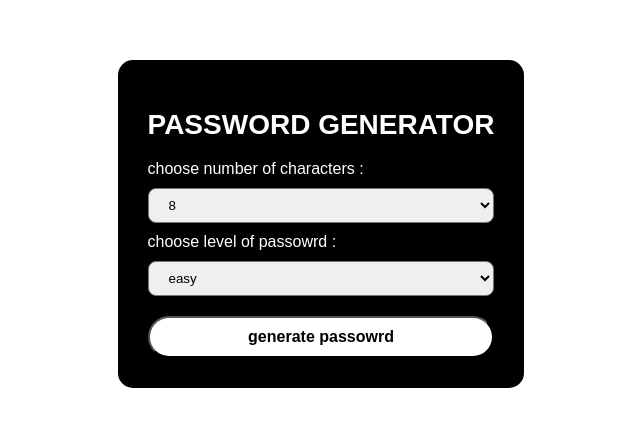
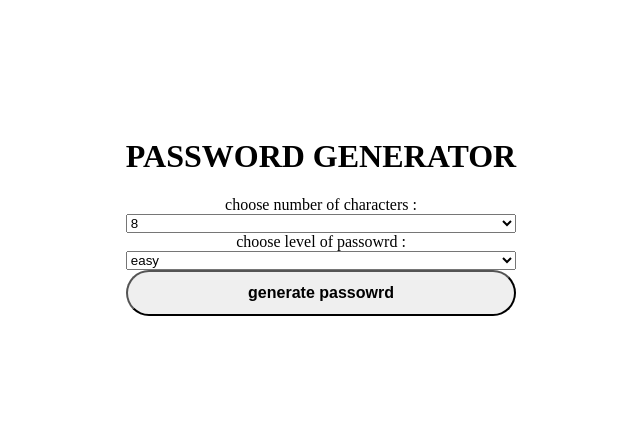
Before and after one commit to amine-omari/AI-Password, a Next.js app: page / in a window 1280 px wide. Shown: the part 184-610 px from the top of the page, without its empty margins (319-959 px from the left). Built offline with nearby package versions, Linux system fonts and the light colour scheme.

Commit message:
refactor: styles folder

```diff
--- a/styles/globals.css
+++ b/styles/globals.css
@@ -1,69 +1,29 @@
 body {
+  height: 100vh;
+  margin: 0;
   display: flex;
   justify-content: center;
   align-items: center;
-  height: 100vh;
-  font-family: sans-serif;
-  overflow: hidden;
-}
-
-.card {
-  background-color: black;
-  display: flex;
-  flex-direction: column;
-  align-items: center;
-  padding: 30px;
-  border-radius: 15px;
-  color: white;
-}
-
-h1 {
-  font-size: 28px;
+  text-align: center;
 }
 
 form {
   display: flex;
   flex-direction: column;
-  width: 100%;
-  gap: 10px;
-}
-
-form select {
-  padding: 8px 16px;
-  border-radius: 8px;
-  outline: none;
-  cursor: pointer;
 }
 
 form button {
-  margin-top: 10px;
-  padding: 10px 20px;
-  background-color: white;
-  border-radius: 120px;
+  padding: 12px;
+  border-radius: 99px;
   cursor: pointer;
   font-size: 16px;
   font-weight: 600;
   transition-duration: 0.5s;
 }
 
-form button:hover {
-  opacity: 0.85;
-  scale: 0.98;
-}
-
 .hide_button {
   width: 34px;
   background-color: transparent;
-  color: white;
   border: none;
   cursor: pointer;
 }
-
-.hide_button:hover {
-  opacity: 0.7;
-}
-
-.password_container {
-  display: flex;
-  align-items: center;
-}
```
